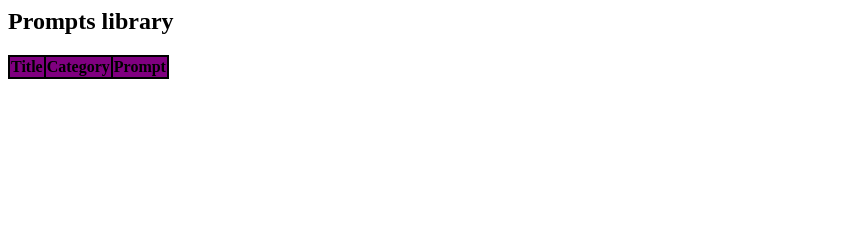
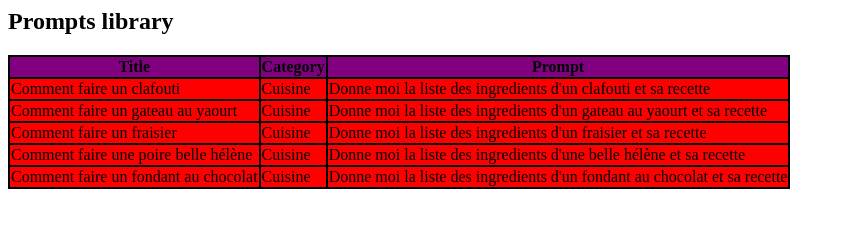
Before and after one commit to clemencechenevoix/Prompt_Library, a plain HTML site: page index.html in a window 1280 px wide. Shown: the whole page, without its empty margins (0-845 px from the left). Drawn offline with Linux system fonts and the light colour scheme.

Commit message:
FEAT: display the prompts in an array

```diff
--- a/app.js
+++ b/app.js
@@ -6,10 +6,25 @@ fetchPromise.then((reponse) => {
         //json is the array of hash from json; json[index] is the hash in index
         //this the test next
         let index = 0
+        let title = ""
+        let category = ""
+        let prompt = ""
         while (index < json.length){
-            console.log(json[index].title);
-            console.log(json[index].category);
-            console.log(json[index].prompt);
+            title = document.createTextNode(json[index].title);
+            category = document.createTextNode(json[index].category);
+            prompt = document.createTextNode(json[index].prompt);
+
+            let td_1 = document.createElement("td");
+            td_1.appendChild(title);
+            let td_2 = document.createElement("td");
+            td_2.appendChild(category);
+            let td_3 = document.createElement("td");
+            td_3.appendChild(prompt);
+            let to_append = document.createElement("tr");
+            to_append.appendChild(td_1);
+            to_append.appendChild(td_2);
+            to_append.appendChild(td_3);
+            document.getElementById('Table_json_prompts').appendChild(to_append);
             index += 1
         }
     });
--- a/index.html
+++ b/index.html
@@ -8,13 +8,12 @@
 
     <body>
         <h2>Prompts library</h2>
-        <table>
+        <table id = "Table_json_prompts">
             <tr>
                 <th>Title</th>
                 <th>Category</th>
                 <th>Prompt</th>
             </tr>
-            <table></table>
         </table>
 
         <script src = "./app.js">
```
